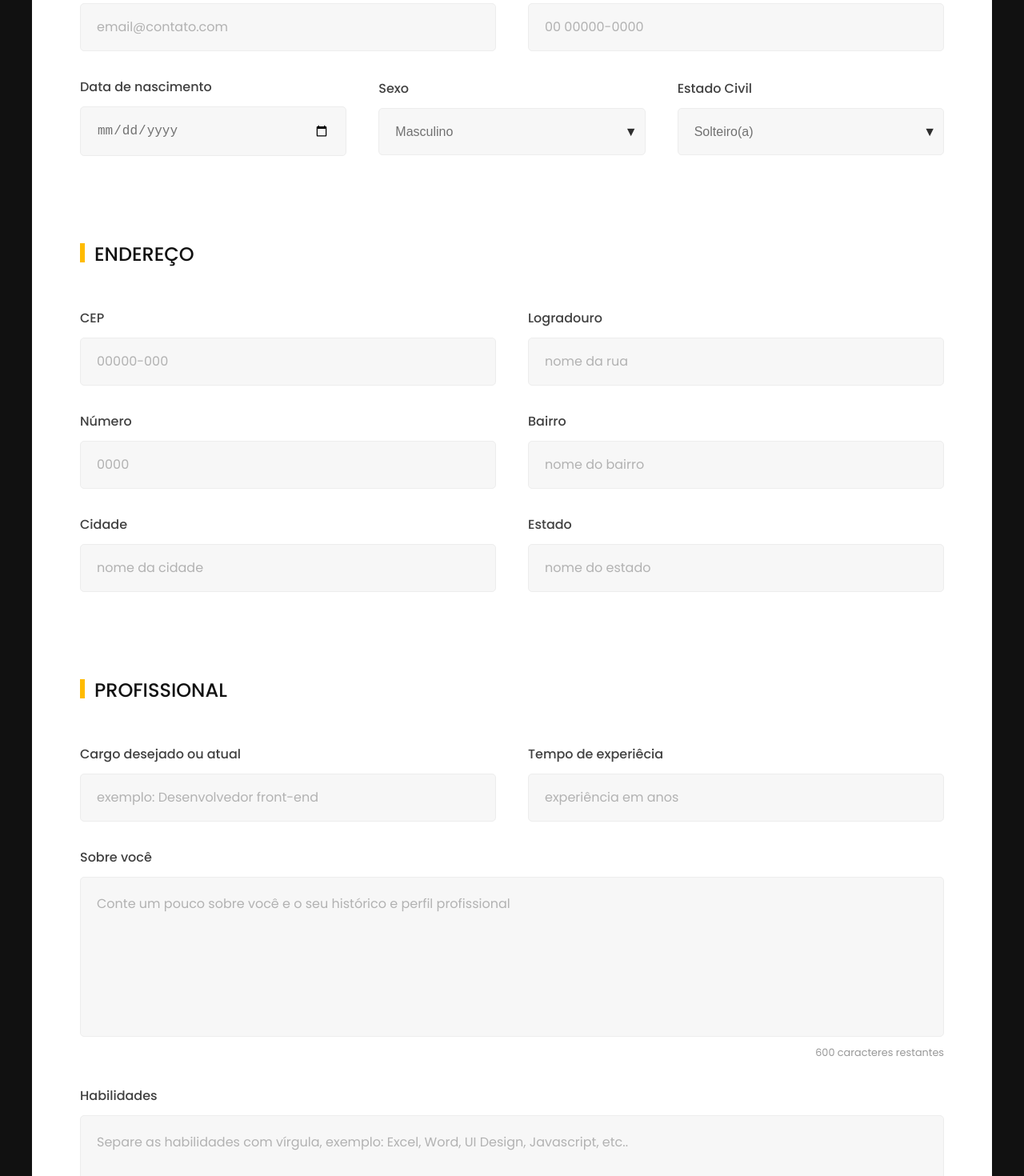
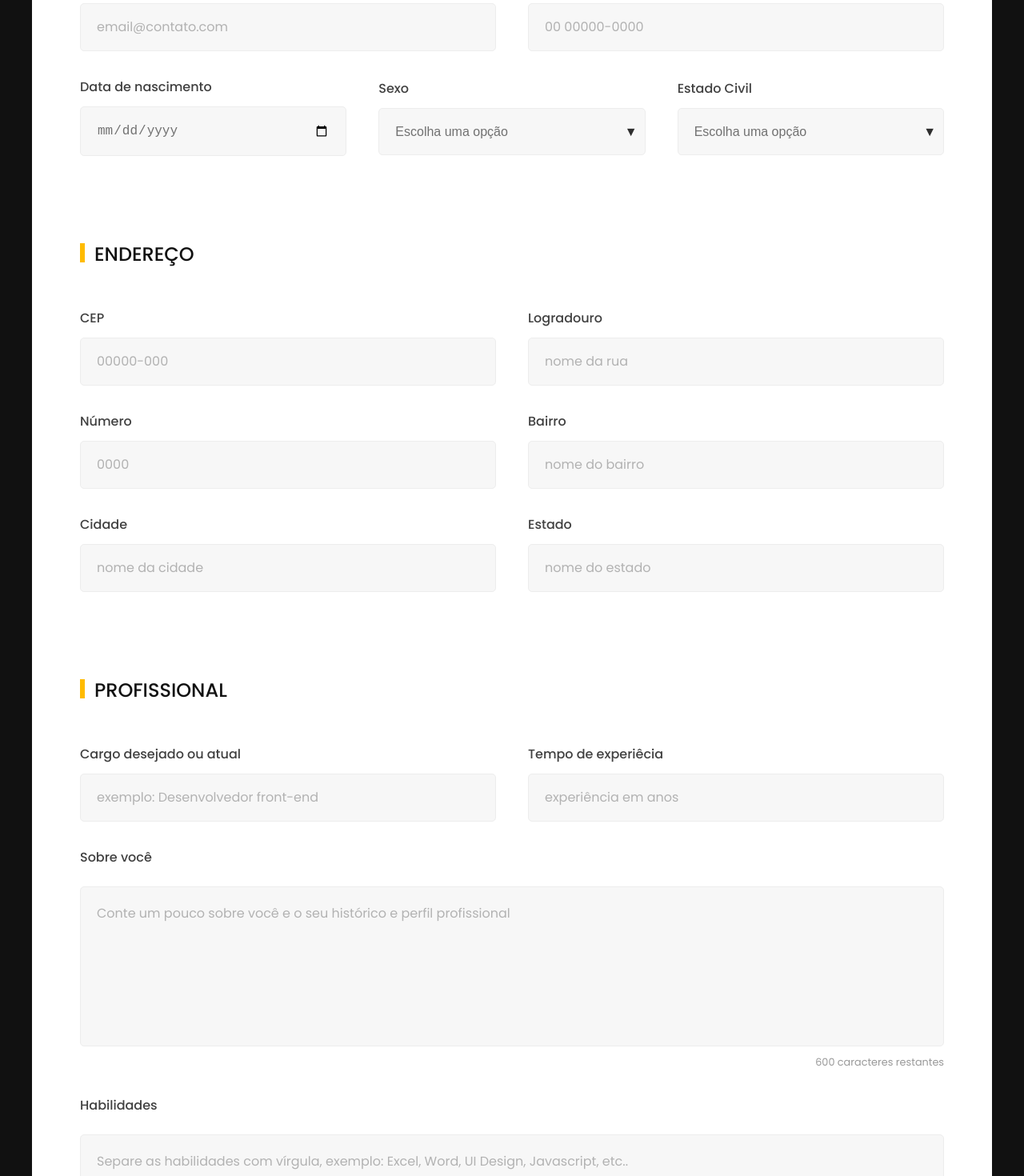
Before and after one commit to gabrielmenezesnog/burh-desafio-frontend, a Vue app: page /editar in a window 1280 px wide. Shown: the part 340-1810 px from the top of the page at 80% size. Built offline with nearby package versions, Linux system fonts and the light colour scheme.

Commit message:
feat: validação básica de campos com vuelidade

```diff
--- a/src/components/form/input/TextArea.vue
+++ b/src/components/form/input/TextArea.vue
@@ -7,6 +7,7 @@ defineProps<{
   type: string;
   reference: string;
   modelValue?: string;
+  error?: boolean;
 }>();
 const textAreaValue = ref("");
 const maxLength = 600;
@@ -21,14 +22,28 @@ const onInput = (event: Event) => {
 
 <template>
   <div class="container--input">
-    <label :for="reference">{{ label }}</label>
+    <div class="container--label">
+      <label :for="reference">{{ label }}</label>
+      <p
+        v-if="
+          error &&
+          type !== 'date' &&
+          type !== 'gender' &&
+          type !== 'maritalStatus'
+        "
+        class="error-text"
+      >
+        preencha o campo corretamente
+      </p>
+    </div>
     <textarea
       v-model="textAreaValue"
       :name="reference"
       :id="reference"
       :maxlength="maxLength"
+      @input="onInput"
       :placeholder="placeholder"
-      @input="onInput"
+      :class="{ 'error-border': error, 'error-text': error }"
     ></textarea>
     <div class="char-count">{{ remainingChars }} caracteres restantes</div>
   </div>
@@ -37,6 +52,13 @@ const onInput = (event: Event) => {
 <style lang="scss" scoped>
 .container--input {
   margin-bottom: 32px;
+}
+
+.container--label {
+  display: flex;
+  flex-direction: row;
+  gap: 12px;
+  margin-bottom: 0.75rem;
 }
 
 label {
@@ -79,6 +101,15 @@ textarea::placeholder {
   margin-top: 4px;
 }
 
+.error-border {
+  border-color: #ff0000;
+}
+
+.error-text {
+  color: #ff0000;
+  font-size: 14px;
+}
+
 @media (max-width: 500px) {
   textarea::placeholder {
     color: #b2b2b2;
--- a/src/components/form/input/TextInput.vue
+++ b/src/components/form/input/TextInput.vue
@@ -7,6 +7,7 @@ const props = defineProps<{
   reference: string;
   type: string;
   modelValue?: string;
+  error?: boolean;
 }>();
 
 const type: Ref<string> = ref(props.type);
@@ -33,16 +34,30 @@ const onInput = (event: Event) => {
 
 <template>
   <div class="container--input">
-    <label :for="reference">{{ label }}</label>
+    <div class="container--label">
+      <label :for="reference">{{ label }}</label>
+      <p
+        v-if="
+          error &&
+          type !== 'date' &&
+          type !== 'gender' &&
+          type !== 'maritalStatus'
+        "
+        class="error-text"
+      >
+        preencha o campo corretamente
+      </p>
+    </div>
     <input
       @click="onClickInput"
       :type="type"
       :name="reference"
       :id="reference"
       :maxlength="60"
-      :placeholder="placeholder"
       :value="modelValue"
       @input="onInput"
+      :placeholder="placeholder"
+      :class="{ 'error-border': error, 'error-text': error }"
     />
 
     <font-awesome-icon
@@ -59,12 +74,19 @@ const onInput = (event: Event) => {
   position: relative;
 }
 
+.container--label {
+  display: flex;
+  flex-direction: row;
+  gap: 12px;
+  margin-bottom: 0.75rem;
+}
+
 label {
   display: block;
-  font: 1rem;
+  font-size: 1rem;
   color: #404040;
-  margin-bottom: 0.75rem;
   font-weight: 500;
+  align-items: center;
 }
 
 input {
@@ -79,6 +101,15 @@ input {
   padding: 20px;
   width: 100%;
   box-sizing: border-box;
+}
+
+.error-border {
+  border-color: #ff0000;
+}
+
+.error-text {
+  color: #ff0000;
+  font-size: 14px;
 }
 
 .calendar--icon {
--- a/src/components/form/select/SelectInput.vue
+++ b/src/components/form/select/SelectInput.vue
@@ -6,6 +6,7 @@ const props = defineProps<{
   type: string;
   reference: string;
   modelValue?: string;
+  error?: boolean;
 }>();
 
 const options = ref<string[]>([]);
@@ -31,7 +32,14 @@ const onInput = (event: Event) => {
   <div class="container--input">
     <label :for="reference">{{ label }}</label>
     <div class="select-container">
-      <select :name="reference" :id="reference" @input="onInput">
+      <select
+        :name="reference"
+        :id="reference"
+        @input="onInput"
+        :class="{ 'error-border': error, 'error-text': error }"
+        :style="{ color: error ? 'red' : '' }"
+      >
+        <option value="" disabled selected>Escolha uma opção</option>
         <option v-for="option in options" :key="option" :value="option">
           {{ option }}
         </option>
@@ -86,4 +94,12 @@ select:focus {
   outline: 0;
   border: 1px solid #ffbb00;
 }
+
+.error-border {
+  border-color: #ff0000;
+}
+
+select.error-text::placeholder {
+  color: #ff0000;
+}
 </style>
--- a/src/views/curriculum-edit/CurriculumEdit.vue
+++ b/src/views/curriculum-edit/CurriculumEdit.vue
@@ -4,6 +4,72 @@ import TextInput from "../../components/form/input/TextInput.vue";
 import SelectInput from "../../components/form/select/SelectInput.vue";
 import TextArea from "../../components/form/input/TextArea.vue";
 import ButtonPrimary from "../../components/button-primary/ButtonPrimary.vue";
+import useVuelidate from "@vuelidate/core";
+import { ref } from "vue";
+import { email, required } from "@vuelidate/validators";
+
+const formValues = ref({
+  personalData: {
+    firstName: "",
+    lastName: "",
+    email: "",
+    phone: "",
+    birthDate: "",
+    gender: "",
+    maritalStatus: "",
+  },
+  address: {
+    cep: "",
+    streetName: "",
+    number: "",
+    neighborhood: "",
+    city: "",
+    state: "",
+  },
+  career: {
+    office: "",
+    experience: "",
+    about: "",
+    habilities: "",
+    languages: "",
+  },
+});
+
+const rules = {
+  personalData: {
+    firstName: { required },
+    lastName: { required },
+    email: { required, email },
+    phone: { required },
+    birthDate: { required },
+    gender: { required },
+    maritalStatus: { required },
+  },
+  address: {
+    cep: { required },
+    streetName: { required },
+    number: { required },
+    neighborhood: { required },
+    city: { required },
+    state: { required },
+  },
+  career: {
+    office: { required },
+    experience: { required },
+    about: { required },
+    habilities: { required },
+    languages: { required },
+  },
+};
+
+let validator = useVuelidate(rules, formValues);
+
+const validate = () => {
+  validator.value.$validate();
+  if (validator.value.$errors.length === 0) {
+    console.log("formulário livre para enviar: ", formValues.value);
+  }
+};
 </script>
 
 <template>
@@ -16,14 +82,19 @@ import ButtonPrimary from "../../components/button-primary/ButtonPrimary.vue";
           <TextInput
             label="Nome"
             type="text"
-            reference="name"
+            reference="firstName"
             placeholder="seu nome"
+            v-model="formValues.personalData.firstName"
+            :error="validator.personalData.firstName.$error"
           />
+
           <TextInput
             label="Sobrenome"
             type="text"
             reference="lastName"
             placeholder="seu sobrenome"
+            v-model="formValues.personalData.lastName"
+            :error="validator.personalData.lastName.$error"
           />
         </div>
 
@@ -33,12 +104,17 @@ import ButtonPrimary from "../../components/button-primary/ButtonPrimary.vue";
             type="email"
             reference="email"
             placeholder="email@contato.com"
+            v-model="formValues.personalData.email"
+            :error="validator.personalData.email.$error"
           />
+
           <TextInput
             label="Telefone"
-            type="tel"
+            type="number"
             reference="tel"
             placeholder="00 00000-0000"
+            v-model="formValues.personalData.phone"
+            :error="validator.personalData.phone.$error"
           />
         </div>
 
@@ -48,9 +124,24 @@ import ButtonPrimary from "../../components/button-primary/ButtonPrimary.vue";
             type="date"
             reference="date"
             placeholder="dd/mm/aaaa"
+            v-model="formValues.personalData.birthDate"
+            :error="validator.personalData.birthDate.$error"
           />
-          <SelectInput label="Sexo" type="sexo" reference="sexo" />
-          <SelectInput label="Estado Civil" type="civil" reference="civil" />
+
+          <SelectInput
+            label="Sexo"
+            type="sexo"
+            reference="sexo"
+            v-model="formValues.personalData.gender"
+            :error="validator.personalData.gender.$error"
+          />
+          <SelectInput
+            label="Estado Civil"
+            type="maritalStatus"
+            reference="maritalStatus"
+            v-model="formValues.personalData.maritalStatus"
+            :error="validator.personalData.maritalStatus.$error"
+          />
         </div>
       </section>
 
@@ -63,12 +154,16 @@ import ButtonPrimary from "../../components/button-primary/ButtonPrimary.vue";
             type="text"
             reference="cep"
             placeholder="00000-000"
+            v-model="formValues.address.cep"
+            :error="validator.address.cep.$error"
           />
           <TextInput
             label="Logradouro"
             type="text"
             reference="street"
             placeholder="nome da rua"
+            v-model="formValues.address.streetName"
+            :error="validator.address.streetName.$error"
           />
         </div>
 
@@ -78,12 +173,16 @@ import ButtonPrimary from "../../components/button-primary/ButtonPrimary.vue";
             type="number"
             reference="number"
             placeholder="0000"
+            v-model="formValues.address.number"
+            :error="validator.address.number.$error"
           />
           <TextInput
             label="Bairro"
             type="text"
             reference="neighborhood"
             placeholder="nome do bairro"
+            v-model="formValues.address.neighborhood"
+            :error="validator.address.neighborhood.$error"
           />
         </div>
 
@@ -93,12 +192,16 @@ import ButtonPrimary from "../../components/button-primary/ButtonPrimary.vue";
             type="text"
             reference="city"
             placeholder="nome da cidade"
+            v-model="formValues.address.city"
+            :error="validator.address.city.$error"
           />
           <TextInput
             label="Estado"
             type="text"
             reference="state"
             placeholder="nome do estado"
+            v-model="formValues.address.state"
+            :error="validator.address.state.$error"
           />
         </div>
       </section>
@@ -112,12 +215,16 @@ import ButtonPrimary from "../../components/button-primary/ButtonPrimary.vue";
             type="text"
             reference="office"
             placeholder="exemplo: Desenvolvedor front-end"
+            v-model="formValues.career.office"
+            :error="validator.career.office.$error"
           />
           <TextInput
             label="Tempo de experiêcia"
             type="number"
             reference="xp"
             placeholder="experiência em anos"
+            v-model="formValues.career.experience"
+            :error="validator.career.experience.$error"
           />
         </div>
 
@@ -126,23 +233,29 @@ import ButtonPrimary from "../../components/button-primary/ButtonPrimary.vue";
           type="text"
           reference="office"
           placeholder="Conte um pouco sobre você e o seu histórico e perfil profissional "
+          v-model="formValues.career.about"
+          :error="validator.career.about.$error"
         />
         <TextArea
           label="Habilidades"
           type="text"
           reference="habilities"
           placeholder="Separe as habilidades com vírgula, exemplo: Excel, Word, UI Design, Javascript, etc.."
+          v-model="formValues.career.habilities"
+          :error="validator.career.habilities.$error"
         />
         <TextArea
           label="Idiomas"
           type="text"
           reference="languages"
           placeholder="Separe os idiomas com vírgula, exemplo: inglês avançado, espanhol intermediário, etc..."
+          v-model="formValues.career.languages"
+          :error="validator.career.languages.$error"
         />
       </section>
 
       <div class="button--container">
-        <ButtonPrimary label="finalizar" />
+        <ButtonPrimary label="finalizar" :onClick="validate" />
       </div>
     </div>
   </section>
```
